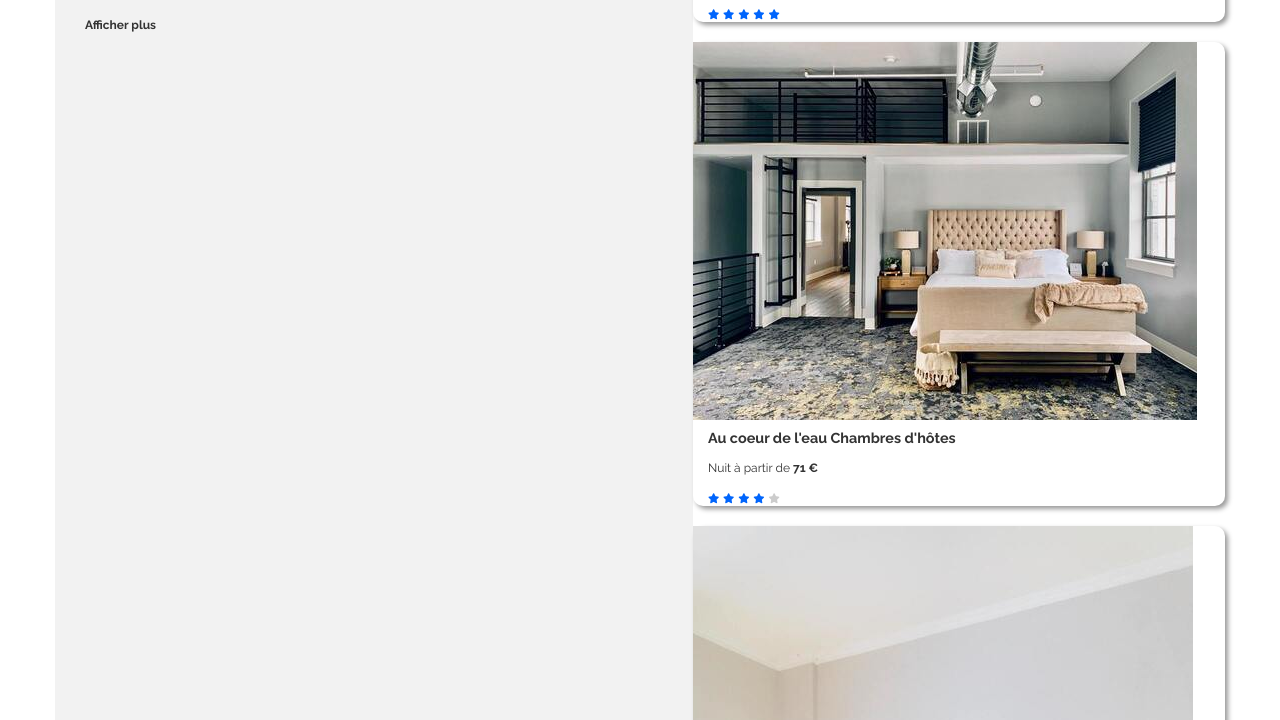
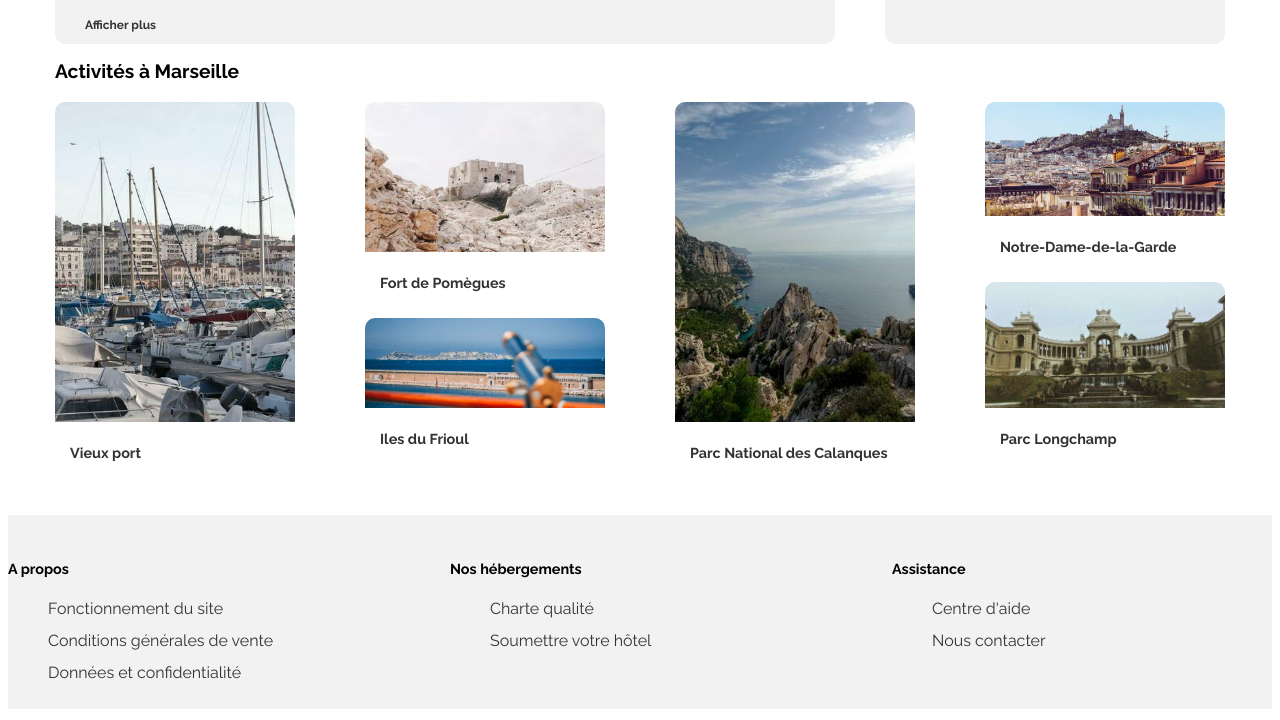
Before and after one commit to GitHub-97/WilliamMascalchi_2_20072021, a plain HTML site: page index.html in a window 1280 px wide. Shown: the part 920-1640 px from the top of the page. Drawn offline with Linux system fonts and the light colour scheme.

Commit message:
update_css

```diff
--- a/style.css
+++ b/style.css
@@ -277,3 +277,138 @@ button{
     max-height: 90px;
     border-radius: 10px 10px 0 0;
 }
+
+/* Populaires */
+
+#populaires{
+    width: 340px;
+    border-radius: 10px;
+    background: #f2f2f2;
+}
+
+#populaires h2{
+    display: inline-block;
+    width: 80%;
+    margin-top: 30px;
+    margin-left: 30px;
+}
+
+#populaires i.fa-chart-line{
+    color: black;
+}
+
+.populaires{
+    display: flex;
+    flex-direction: column;
+    align-items: center;
+}
+
+.populaires img{
+    height: 110px;
+    width: 100%;
+    max-width: 100px;
+    border-radius: 10px 0 0 10px;
+}
+
+.populaires .Hotels{
+    max-width: 270px;
+    padding: 5px;
+    background: #fff;
+}
+
+.populaires .Hotels a{
+    display: flex;
+}
+
+.populaires .HotelDescription{
+    display: flex;
+    flex-direction: column;
+    justify-content: space-between;
+    padding-right: 15px;
+}
+
+/* Activites */
+
+#activities{
+    margin-top: 40px;
+}
+
+.activitiesTab{
+    display: flex;
+    flex-wrap: wrap;
+    justify-content: space-between;
+}
+
+.activitiesTab h3{
+    margin-left: 15px;
+    line-height: 3em;
+}
+
+.activitiesTab .activityFrame{
+    display: flex;
+    flex-direction: column;
+    justify-content: space-between;
+}
+
+.activitiesTab img{
+    height: 100%;
+    width: 240px;
+    border-radius: 10px 10px 0 0;
+}
+
+.activitiesTab .large img{
+    max-height: 320px;
+}
+
+.activitiesTab .medium1 img{
+    max-height: 150px;
+}
+
+.activitiesTab .medium2 img{
+    max-height: 126px;
+}
+
+.activitiesTab .small1 img{
+    max-height: 90px;
+}
+
+.activitiesTab .small2 img{
+    max-height: 114px;
+}
+
+/* Footer */
+
+footer {
+    margin-top: 40px;
+    padding-top: 40px;
+    background: #f2f2f2;
+}
+
+footer {
+    display: flex;
+    flex-wrap: wrap;
+    justify-content: space-between;
+}
+
+footer h3 {
+    margin-bottom: 15px;
+}
+
+footer ul {
+    width: 340px;
+    margin-bottom: 20px;
+    list-style-type: none;
+}
+
+footer li {
+    line-height: 2em;
+}
+
+footer a:hover{
+    font-weight: 600;
+    color: #0065FC;
+}
+
+footer{
+    flex: 1;
+}
```
